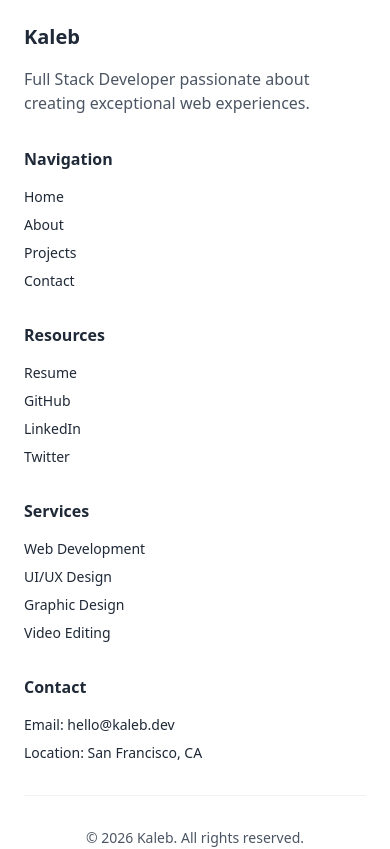
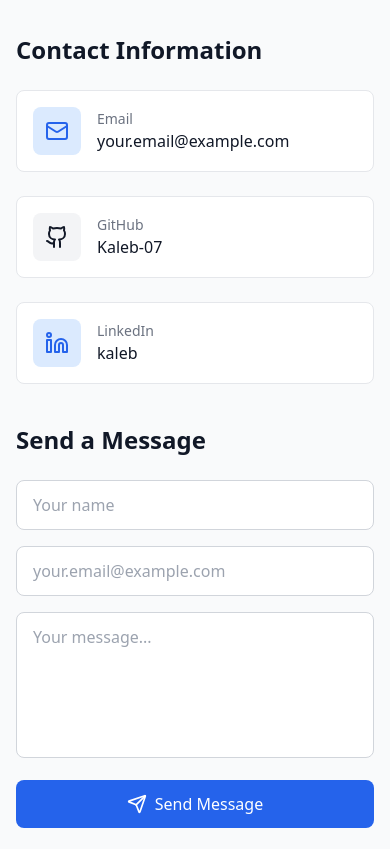
Before and after one commit to Kaleb-07/KalebDev, a React (Vite) app: page / in a window 390 px wide. Shown: the part 6100-6949 px from the top of the page. Built offline with nearby package versions, Linux system fonts and the light colour scheme.

Commit message:
updating the contact page with email configuration

```diff
--- a/src/pages/Contact/Contact.jsx
+++ b/src/pages/Contact/Contact.jsx
@@ -1,13 +1,217 @@
-import React from "react";
+import { Mail, Github, Linkedin, Send, AlertCircle } from "lucide-react";
+import { useState, useEffect } from "react";
+import emailjs from "@emailjs/browser";
 
-function Contact() {
+const SERVICE_ID =
+    import.meta.env.VITE_EMAILJS_SERVICE_ID || "service_placeholder";
+const TEMPLATE_ID =
+    import.meta.env.VITE_EMAILJS_TEMPLATE_ID || "template_placeholder";
+const PUBLIC_KEY =
+    import.meta.env.VITE_EMAILJS_PUBLIC_KEY || "public_key_placeholder";
+
+export default function Contact() {
+    const [formData, setFormData] = useState({
+        name: "",
+        email: "",
+        message: "",
+    });
+
+    const [status, setStatus] = useState("idle");
+    const [errorMessage, setErrorMessage] = useState("");
+
+    useEffect(() => {
+        emailjs.init(PUBLIC_KEY);
+    }, []);
+
+    const handleSubmit = async (e) => {
+        e.preventDefault();
+        setStatus("sending");
+        setErrorMessage("");
+
+        try {
+            await emailjs.send(SERVICE_ID, TEMPLATE_ID, {
+                from_name: formData.name,
+                from_email: formData.email,
+                message: formData.message,
+                reply_to: formData.email,
+            });
+
+            setStatus("success");
+            setFormData({ name: "", email: "", message: "" });
+
+            setTimeout(() => setStatus("idle"), 3000);
+        } catch (error) {
+            setStatus("error");
+            setErrorMessage("Failed to send message. Please try again.");
+            console.error(error);
+
+            setTimeout(() => setStatus("idle"), 3000);
+        }
+    };
+
+    const handleChange = (e) => {
+        setFormData((prev) => ({
+            ...prev,
+            [e.target.name]: e.target.value,
+        }));
+    };
+
     return (
-        <section id="contact">
-            <div className="container mx-auto px-4 py-16">
-                <h1 className="text-4xl font-bold mb-4">Contact</h1>
-                <p className="text-lg mb-8">This is the contact page.</p>
+        <section
+            id="contact"
+            className="py-20 bg-gray-50 dark:bg-gray-900 transition-colors"
+        >
+            <div className="max-w-5xl mx-auto px-4">
+                {/* Header */}
+                <div className="text-center mb-16">
+                    <h2 className="text-4xl font-bold text-gray-900 dark:text-white mb-4">
+                        Get In Touch
+                    </h2>
+                    <div className="w-20 h-1 bg-blue-600 mx-auto mb-4"></div>
+                    <p className="text-lg text-gray-600 dark:text-gray-300">
+                        I am open to internship and junior developer opportunities. Feel free
+                        to reach out.
+                    </p>
+                </div>
+
+                <div className="grid md:grid-cols-2 gap-10">
+                    {/* Contact Info */}
+                    <div>
+                        <h3 className="text-2xl font-bold text-gray-900 dark:text-white mb-6">
+                            Contact Information
+                        </h3>
+
+                        <div className="space-y-6">
+                            {/* Email */}
+                            <a
+                                href="mailto:your.email@example.com"
+                                className="flex items-center gap-4 p-4 rounded-lg border border-gray-200 dark:border-gray-700 bg-white dark:bg-gray-800 hover:border-blue-600 transition"
+                            >
+                                <div className="w-12 h-12 bg-blue-100 dark:bg-blue-600 rounded-lg flex items-center justify-center">
+                                    <Mail className="text-blue-600 dark:text-white" />
+                                </div>
+                                <div>
+                                    <p className="text-sm text-gray-500 dark:text-gray-400">
+                                        Email
+                                    </p>
+                                    <p className="text-gray-900 dark:text-white font-medium">
+                                        your.email@example.com
+                                    </p>
+                                </div>
+                            </a>
+
+                            {/* GitHub */}
+                            <a
+                                href="https://github.com/Kaleb-07"
+                                target="_blank"
+                                rel="noopener noreferrer"
+                                className="flex items-center gap-4 p-4 rounded-lg border border-gray-200 dark:border-gray-700 bg-white dark:bg-gray-800 hover:border-gray-900 transition"
+                            >
+                                <div className="w-12 h-12 bg-gray-100 dark:bg-gray-900 rounded-lg flex items-center justify-center">
+                                    <Github className="text-gray-900 dark:text-white" />
+                                </div>
+                                <div>
+                                    <p className="text-sm text-gray-500 dark:text-gray-400">
+                                        GitHub
+                                    </p>
+                                    <p className="text-gray-900 dark:text-white font-medium">
+                                        Kaleb-07
+                                    </p>
+                                </div>
+                            </a>
+
+                            {/* LinkedIn */}
+                            <a
+                                href="https://www.linkedin.com/in/kaleb"
+                                target="_blank"
+                                rel="noopener noreferrer"
+                                className="flex items-center gap-4 p-4 rounded-lg border border-gray-200 dark:border-gray-700 bg-white dark:bg-gray-800 hover:border-blue-600 transition"
+                            >
+                                <div className="w-12 h-12 bg-blue-100 dark:bg-blue-600 rounded-lg flex items-center justify-center">
+                                    <Linkedin className="text-blue-600 dark:text-white" />
+                                </div>
+                                <div>
+                                    <p className="text-sm text-gray-500 dark:text-gray-400">
+                                        LinkedIn
+                                    </p>
+                                    <p className="text-gray-900 dark:text-white font-medium">
+                                        kaleb
+                                    </p>
+                                </div>
+                            </a>
+                        </div>
+                    </div>
+
+                    {/* Contact Form */}
+                    <div>
+                        <h3 className="text-2xl font-bold text-gray-900 dark:text-white mb-6">
+                            Send a Message
+                        </h3>
+
+                        <form onSubmit={handleSubmit} className="space-y-4">
+                            <input
+                                type="text"
+                                name="name"
+                                placeholder="Your name"
+                                value={formData.name}
+                                onChange={handleChange}
+                                required
+                                className="w-full px-4 py-3 rounded-lg border border-gray-300 dark:border-gray-600 bg-white dark:bg-gray-800 text-gray-900 dark:text-white focus:ring-2 focus:ring-blue-600 outline-none"
+                            />
+
+                            <input
+                                type="email"
+                                name="email"
+                                placeholder="your.email@example.com"
+                                value={formData.email}
+                                onChange={handleChange}
+                                required
+                                className="w-full px-4 py-3 rounded-lg border border-gray-300 dark:border-gray-600 bg-white dark:bg-gray-800 text-gray-900 dark:text-white focus:ring-2 focus:ring-blue-600 outline-none"
+                            />
+
+                            <textarea
+                                name="message"
+                                rows={5}
+                                placeholder="Your message..."
+                                value={formData.message}
+                                onChange={handleChange}
+                                required
+                                className="w-full px-4 py-3 rounded-lg border border-gray-300 dark:border-gray-600 bg-white dark:bg-gray-800 text-gray-900 dark:text-white focus:ring-2 focus:ring-blue-600 outline-none resize-none"
+                            />
+
+                            <button
+                                type="submit"
+                                disabled={status === "sending"}
+                                className="w-full flex items-center justify-center gap-2 bg-blue-600 hover:bg-blue-700 text-white px-6 py-3 rounded-lg font-medium transition disabled:opacity-50"
+                            >
+                                {status === "sending" ? (
+                                    "Sending..."
+                                ) : (
+                                    <>
+                                        <Send size={20} />
+                                        Send Message
+                                    </>
+                                )}
+                            </button>
+
+                            {status === "success" && (
+                                <p className="text-green-500 text-center text-sm">
+                                    Message sent successfully!
+                                </p>
+                            )}
+
+                            {status === "error" && (
+                                <div className="flex items-center gap-2 p-3 bg-red-100 dark:bg-red-900 rounded-lg">
+                                    <AlertCircle className="text-red-600 dark:text-red-300" />
+                                    <p className="text-red-600 dark:text-red-300 text-sm">
+                                        {errorMessage}
+                                    </p>
+                                </div>
+                            )}
+                        </form>
+                    </div>
+                </div>
             </div>
         </section>
     );
 }
-export default Contact;
```
Also changed, not shown: 1 other file (tests, documents, lock files or other folders).
